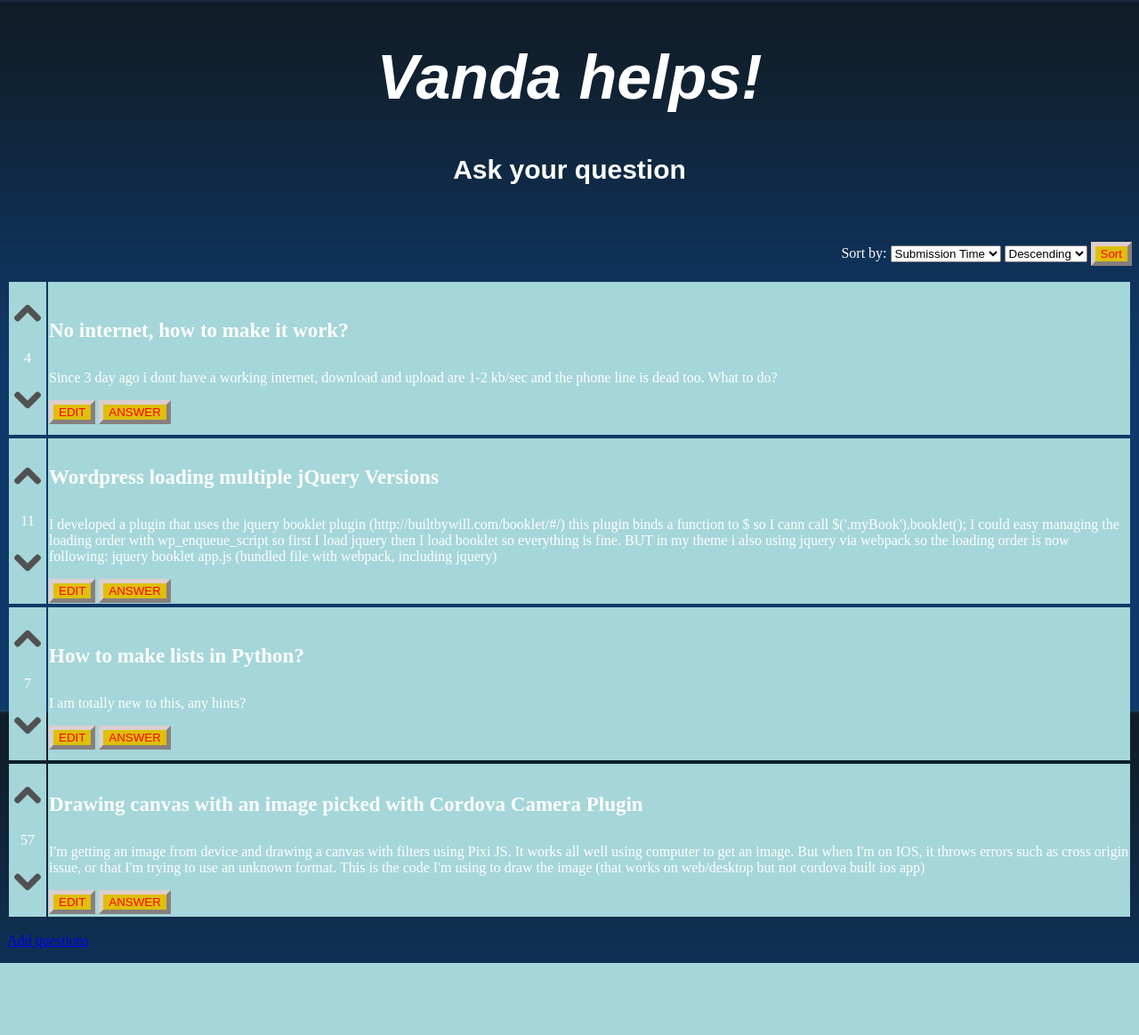
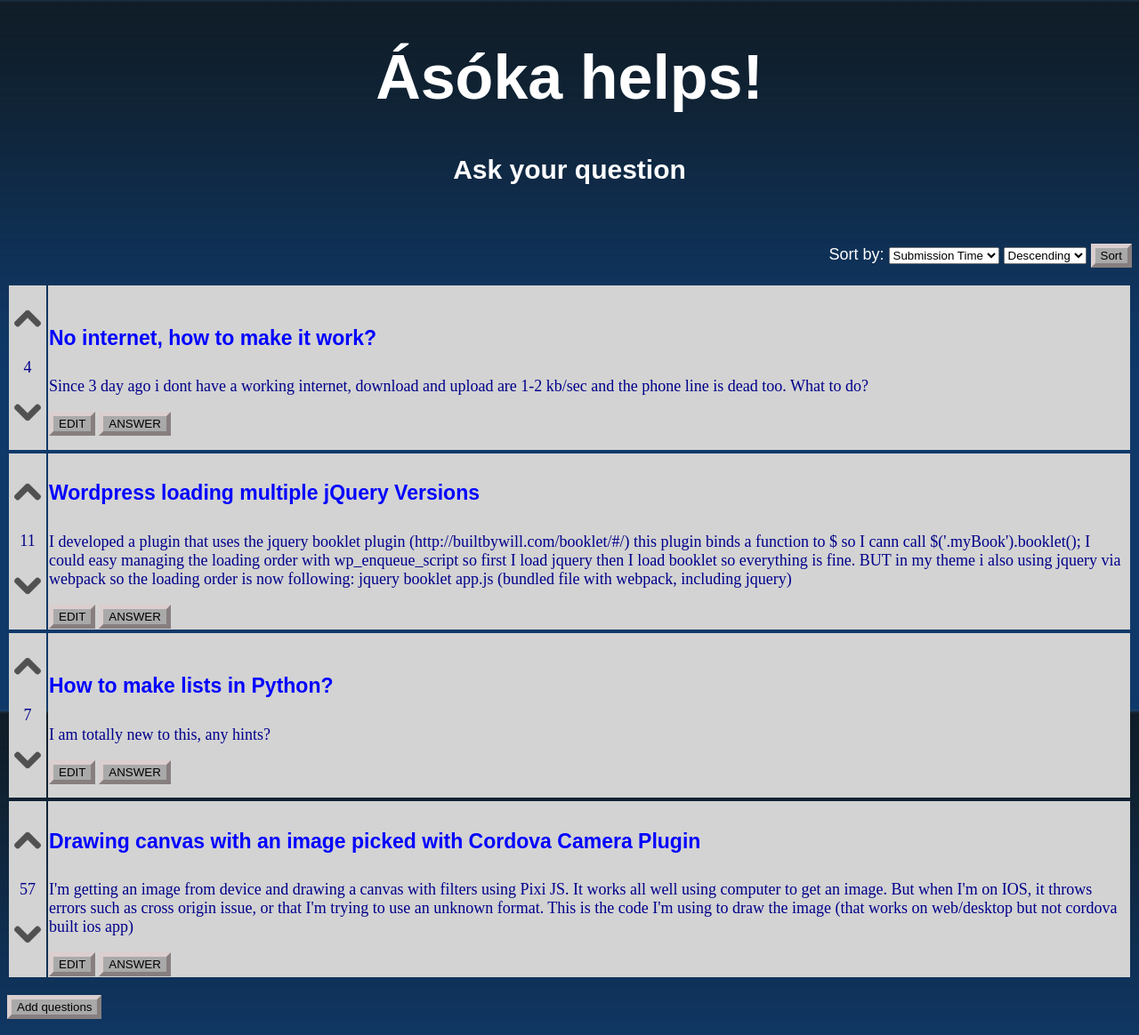
Before and after one commit to keresztenymarcell/webdoctor, a Flask app: page / in a window 1280 px wide. Shown: the whole page at 89% size. Before the commit the page ends 1083 px from the top, so only its background shows below. Run offline with Flask 2, Linux system fonts and the light colour scheme; some libraries are stand-ins or nearby versions.

Commit message:
Finished html styles.

```diff
--- a/sample_data/question.csv
+++ b/sample_data/question.csv
@@ -1,6 +1,6 @@
 id,submission_time,view_number,vote_number,title,message,image
-1,1493368154,29,7,How to make lists in Python?,"I am totally new to this, any hints?",
-2,1622118857.6170058,15,11,Wordpress loading multiple jQuery Versions,"I developed a plugin that uses the jquery booklet plugin (http://builtbywill.com/booklet/#/) this plugin binds a function to $ so I cann call $('.myBook').booklet();
+1,1493368154,31,7,How to make lists in Python?,"I am totally new to this, any hints?",
+2,1622118857.6170058,17,11,Wordpress loading multiple jQuery Versions,"I developed a plugin that uses the jquery booklet plugin (http://builtbywill.com/booklet/#/) this plugin binds a function to $ so I cann call $('.myBook').booklet();
 
 I could easy managing the loading order with wp_enqueue_script so first I load jquery then I load booklet so everything is fine.
 
@@ -9,7 +9,7 @@ BUT in my theme i also using jquery via webpack so the loading order is now foll
 jquery
 booklet
 app.js (bundled file with webpack, including jquery)",images/image1.png
-3,1493015432,1364,57,Drawing canvas with an image picked with Cordova Camera Plugin,"I'm getting an image from device and drawing a canvas with filters using Pixi JS. It works all well using computer to get an image. But when I'm on IOS, it throws errors such as cross origin issue, or that I'm trying to use an unknown format.
+3,1493015432,1367,57,Drawing canvas with an image picked with Cordova Camera Plugin,"I'm getting an image from device and drawing a canvas with filters using Pixi JS. It works all well using computer to get an image. But when I'm on IOS, it throws errors such as cross origin issue, or that I'm trying to use an unknown format.
 
 This is the code I'm using to draw the image (that works on web/desktop but not cordova built ios app)",
-4,1622119307.1596344,55,4,"No internet, how to make it work?","Since 3 day ago i dont have a working internet, download and upload are 1-2 kb/sec and the phone line is dead too. What to do?",
+4,1622119307.1596344,158,4,"No internet, how to make it work?","Since 3 day ago i dont have a working internet, download and upload are 1-2 kb/sec and the phone line is dead too. What to do?",
--- a/templates/base.html
+++ b/templates/base.html
@@ -17,7 +17,7 @@
                     font-size: 70px;
                     font-family: Arial, Helvetica, sans-serif;
                     text-align: center;
-                    font-style: italic}
+                    }
 
                 h2 {color: #ffffff;
                     font-size: 50px;
@@ -29,20 +29,34 @@
                     font-family: Arial, Helvetica, sans-serif;
                     text-align: center;}
 
-                p { color: #ffffff;}
+                h4{color:#ffffff;
+                font-size: 23px;
+                font-family: Arial, Helvetica, sans-serif;}
 
-                button {color: red;
+                p { color: darkblue;
+                    font-size: 18px;}
+
+                button {color: black;
                         font-family: Arial, Helvetica, sans-serif;
-                        background-color: #debf0a;
+                        background-color: darkgray;
                         border-color: #dbcece;
-                        border-width: 5px;}
+                        border-width: 5px;
+                        }
 
-                tr {border-bottom: 1px solid black;}
+                table {width:100%}
 
-                textarea{
-                font-family: Arial, Helvetica, sans-serif;
-                text-align: center;
-                }
+                tr {width:100%;
+                    background-color: lightgray;
+                    border: 2px solid black;}
+
+                textarea{font-family: Arial, Helvetica, sans-serif;
+                text-align: center;}
+
+                form {color: white;
+                    text-align: center;
+                    font-family: Arial, Helvetica, sans-serif;}
+
+                label {color:white;}
 
             {% endblock %}
         </style>
--- a/templates/list.html
+++ b/templates/list.html
@@ -4,33 +4,17 @@
 
 {% block content %}
     <style>
-        .up_arrow{
-            transform: rotate(-90deg);
-        }
-        .down_arrow{
-            transform: rotate(90deg);
-        }
-
-        .table_row{
-            width:100%;
-            background-color: #A5D6D9;
-            border: 2px solid black;
-        }
-
-        h4{
-            font-size: 23px;
-            color: #ffffff;
-        }
-
-
+        .up_arrow{transform: rotate(-90deg);}
+        .down_arrow{transform: rotate(90deg);}
+        h4{color: blue;}
     </style>
 
-    <h1>Vanda helps!</h1>
+    <h1>Ásóka helps!</h1>
     <h3>Ask your question</h3>
     <br>
     <form action="/list" method="get">
     <p style="text-align:right;">
-        <label>Sort by:</label>
+        <label style="color:white">Sort by:</label>
             <select name="order_by">
                 {% for option_index in range(header|length) %}
                     {% if header[option_index] != "Image" %}
@@ -58,7 +42,7 @@
     {% for question in questions %}
 
         <table>
-            <tr class="table_row">
+            <tr>
                 <td>
                 <p><a href="/question/{{ question.id }}/vote_up"><img class="up_arrow" src="/static/icons/arrow.png" alt="up-vote" width="40" height="40"  ></a></p>
                 <p style="text-align: center">{{ question.vote_number }}</p>
@@ -77,5 +61,5 @@
         </table>
     {% endfor %}
 
-    <p style="color:rgb(223, 17, 118)"><a href="/add-question">Add questions</a></p>
+    <p><a href="/add-question"><button>Add questions</button></a></p>
 {% endblock%}
```
Also changed, not shown: templates/add_new_answer.html (+6 -5 lines), templates/display_question.html (+16 -35 lines), templates/question.html (+1 -11 lines).
